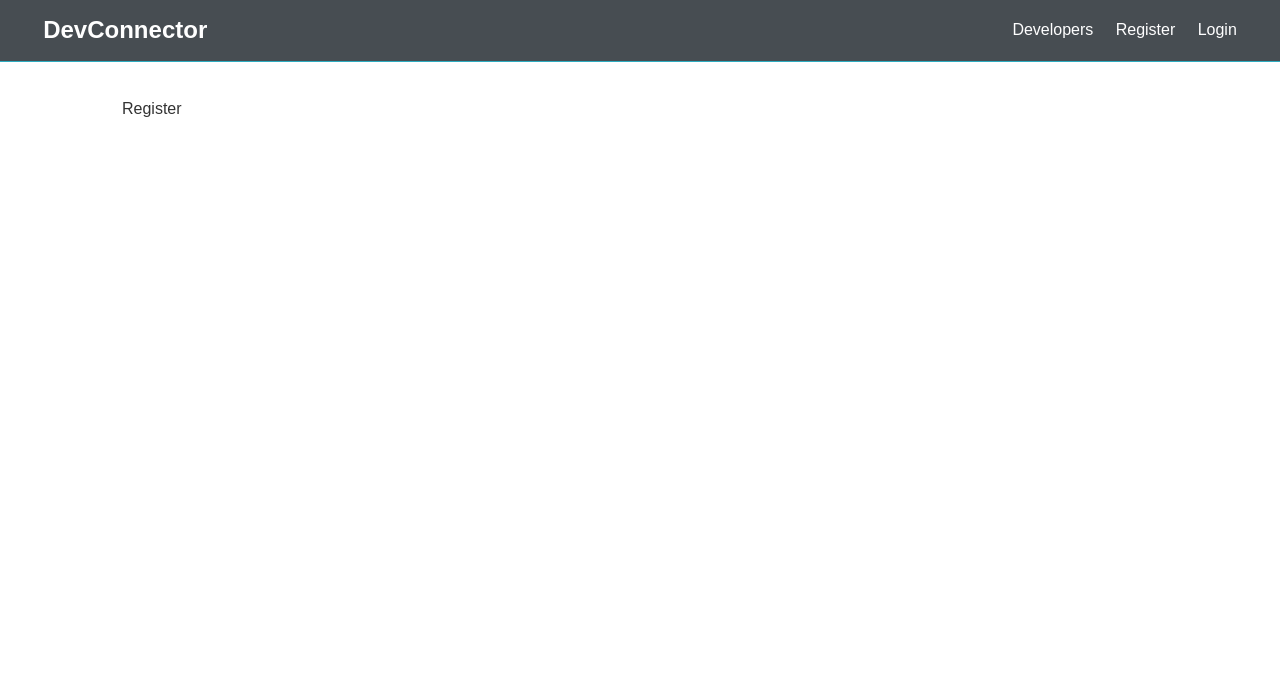
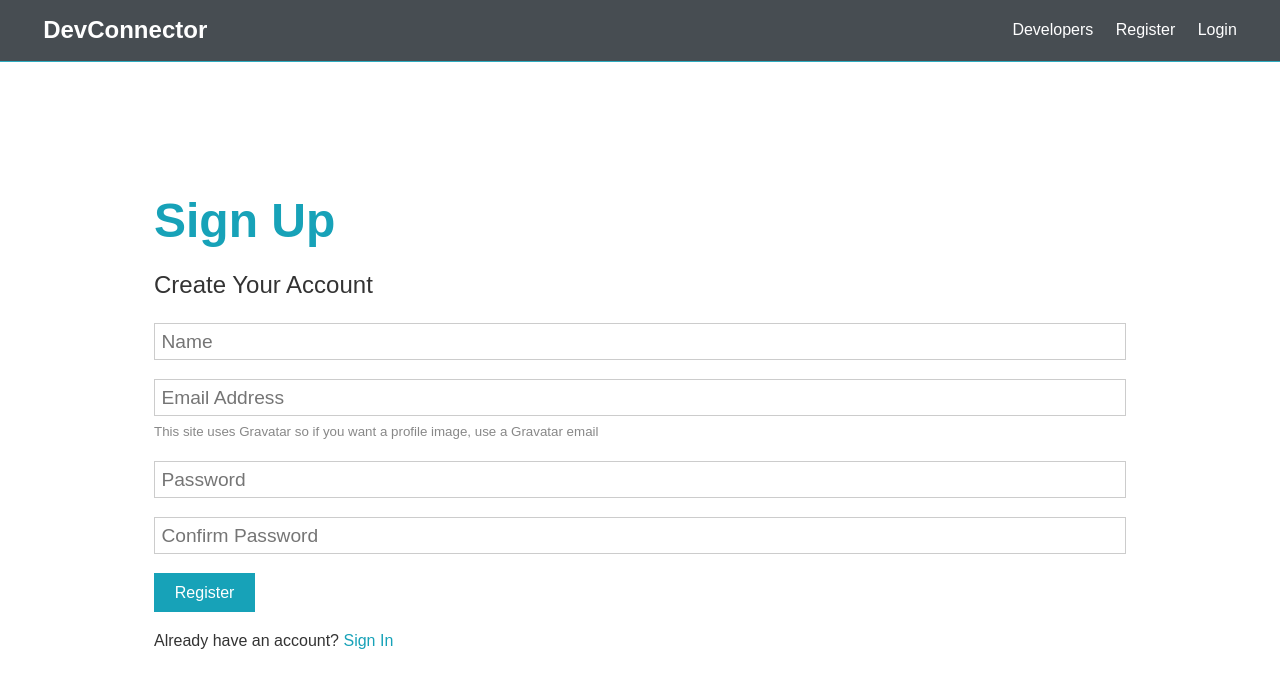
Before and after one commit to jlsanchezsanz/dev-connector, a React (Create React App) app in the folder client/: page /register in a window 1280 px wide. Shown: the top 688 px of the page. Built offline with nearby package versions, Linux system fonts and the light colour scheme; the HTML template or start-up script is replaced by a standard one.

Commit message:
feat: register form & useState hook

```diff
--- a/client/src/components/auth/Register.js
+++ b/client/src/components/auth/Register.js
@@ -1,5 +1,85 @@
-import React from 'react';
+import React, { Fragment, useState } from 'react';
 
 export const Register = () => {
-  return <div>Register</div>;
+  const [formData, setFormData] = useState({
+    name: '',
+    email: '',
+    password: '',
+    password2: '',
+  });
+
+  const { name, email, password, password2 } = formData;
+
+  const onChange = (e) =>
+    setFormData({ ...formData, [e.target.name]: e.target.value });
+
+  const onSubmit = (e) => {
+    e.preventDefault();
+    if (password !== password2) {
+      console.log('Passwords do not match');
+    } else {
+      console.log(formData);
+    }
+  };
+
+  return (
+    <Fragment>
+      <section className="container">
+        <h1 className="large text-primary">Sign Up</h1>
+        <p className="lead">
+          <i className="fas fa-user"></i> Create Your Account
+        </p>
+        <form className="form" onSubmit={(e) => onSubmit(e)}>
+          <div className="form-group">
+            <input
+              type="text"
+              placeholder="Name"
+              name="name"
+              value={name}
+              onChange={(e) => onChange(e)}
+              required
+            />
+          </div>
+          <div className="form-group">
+            <input
+              type="email"
+              placeholder="Email Address"
+              name="email"
+              value={email}
+              onChange={(e) => onChange(e)}
+              required
+            />
+            <small className="form-text">
+              This site uses Gravatar so if you want a profile image, use a
+              Gravatar email
+            </small>
+          </div>
+          <div className="form-group">
+            <input
+              type="password"
+              placeholder="Password"
+              name="password"
+              minLength="6"
+              value={password}
+              onChange={(e) => onChange(e)}
+            />
+          </div>
+          <div className="form-group">
+            <input
+              type="password"
+              placeholder="Confirm Password"
+              name="password2"
+              minLength="6"
+              value={password2}
+              onChange={(e) => onChange(e)}
+            />
+          </div>
+          <input type="submit" className="btn btn-primary" value="Register" />
+        </form>
+        <p className="my-1">
+          Already have an account? <a href="login.html">Sign In</a>
+        </p>
+      </section>
+    </Fragment>
+  );
 };
```
